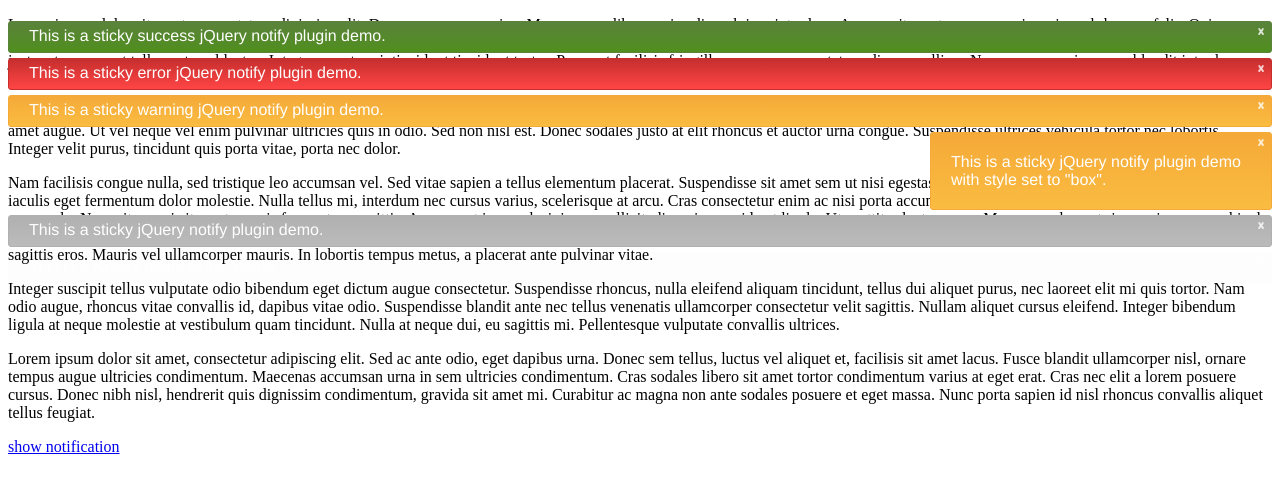
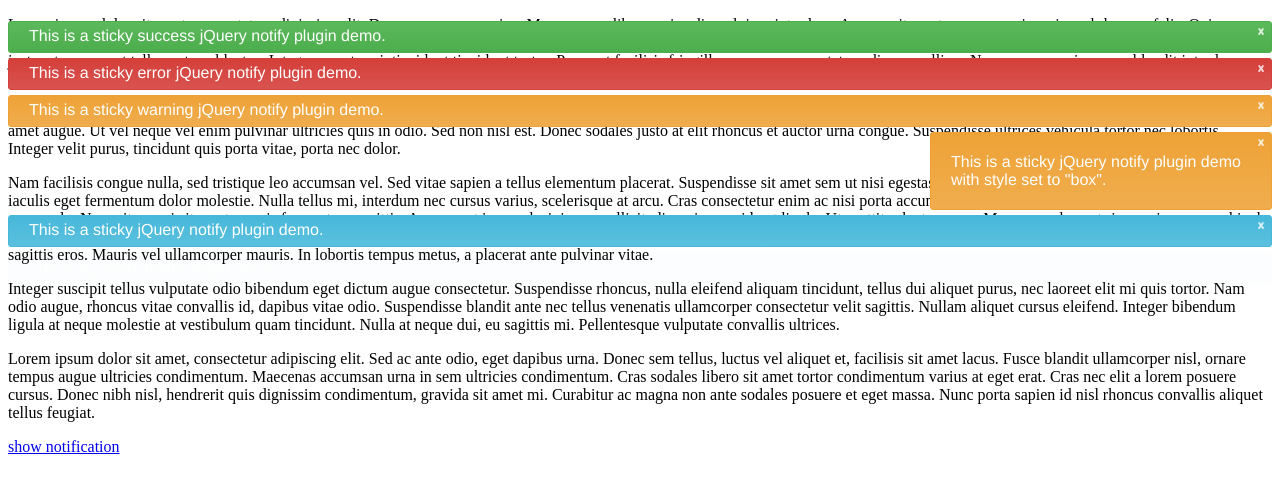
Before and after one commit to vincentkeizer/notify, a plain HTML site: page index.html in a window 1280 px wide. Drawn offline with Linux system fonts and the light colour scheme.

Commit message:
updated colors to match bootstrap

```diff
--- a/notify.css
+++ b/notify.css
@@ -1,25 +1,25 @@
 .notify
 {
-    background: #BBBBBB;
+    background: #5bc0de;
     /* IE10 Consumer Preview */
-    background-image: -ms-linear-gradient(top, #B0B0B0 0%, #BBBBBB 100%);
+    background-image: -ms-linear-gradient(top, #46b8da 0%, #5bc0de 100%);
 
     /* Mozilla Firefox */
-    background-image: -moz-linear-gradient(top, #B0B0B0 0%, #BBBBBB 100%);
+    background-image: -moz-linear-gradient(top, #46b8da 0%, #5bc0de 100%);
 
     /* Opera */
-    background-image: -o-linear-gradient(top, #B0B0B0 0%, #BBBBBB 100%);
+    background-image: -o-linear-gradient(top, #46b8da 0%, #5bc0de 100%);
 
     /* Webkit (Safari/Chrome 10) */
-    background-image: -webkit-gradient(linear, left top, left bottom, color-stop(0, #B0B0B0), color-stop(1, #BBBBBB));
+    background-image: -webkit-gradient(linear, left top, left bottom, color-stop(0, #46b8da), color-stop(1, #5bc0de));
 
     /* Webkit (Chrome 11+) */
-    background-image: -webkit-linear-gradient(top, #B0B0B0 0%, #BBBBBB 100%);
+    background-image: -webkit-linear-gradient(top, #46b8da 0%, #5bc0de 100%);
 
     /* W3C Markup, IE10 Release Preview */
-    background-image: linear-gradient(to bottom, #B0B0B0 0%, #BBBBBB 100%);
+    background-image: linear-gradient(to bottom, #46b8da 0%, #5bc0de 100%);
     border-radius: 3px;
-    border: 1px solid #B0B0B0;
+    border: 1px solid #46b8da;
     padding: 5px 20px;
     margin-top: 5px;
     left:0;
@@ -31,71 +31,71 @@
 
 .notify.success
 {
-    border: 1px solid #5A823B;
-    background:#508F1E;
+    border: 1px solid #4cae4c;
+    background:#5cb85c;
     /* IE10 Consumer Preview */
-    background-image: -ms-linear-gradient(top, #5A823B 0%, #508F1E 100%);
+    background-image: -ms-linear-gradient(top, #4cae4c 0%, #5cb85c 100%);
 
     /* Mozilla Firefox */
-    background-image: -moz-linear-gradient(top, #5A823B 0%, #508F1E 100%);
+    background-image: -moz-linear-gradient(top, #5cb85c 0%, #4cae4c 100%);
 
     /* Opera */
-    background-image: -o-linear-gradient(top, #5A823B 0%, #508F1E 100%);
+    background-image: -o-linear-gradient(top, #5cb85c 0%, #4cae4c 100%);
 
     /* Webkit (Safari/Chrome 10) */
-    background-image: -webkit-gradient(linear, left top, left bottom, color-stop(0, #5A823B), color-stop(1, #508F1E));
+    background-image: -webkit-gradient(linear, left top, left bottom, color-stop(0, #4cae4c), color-stop(1, #5cb85c));
 
     /* Webkit (Chrome 11+) */
-    background-image: -webkit-linear-gradient(top, #5A823B 0%, #508F1E 100%);
+    background-image: -webkit-linear-gradient(top, #5cb85c 0%, #4cae4c 100%);
 
     /* W3C Markup, IE10 Release Preview */
-    background-image: linear-gradient(to bottom, #5A823B 0%, #508F1E 100%);
+    background-image: linear-gradient(to bottom, #5cb85c 0%, #4cae4c 100%);
 }
 
 .notify.error
 {
-    border: 1px solid #C62E2E;
-    background:#FF4545;
+    border: 1px solid #d43f3a;
+    background:#d9534f;
     /* IE10 Consumer Preview */
-    background-image: -ms-linear-gradient(top, #C62E2E 0%, #FF4545 100%);
+    background-image: -ms-linear-gradient(top, #d43f3a 0%, #d9534f 100%);
 
     /* Mozilla Firefox */
-    background-image: -moz-linear-gradient(top, #C62E2E 0%, #FF4545 100%);
+    background-image: -moz-linear-gradient(top, #d43f3a 0%, #d9534f 100%);
 
     /* Opera */
-    background-image: -o-linear-gradient(top, #C62E2E 0%, #FF4545 100%);
+    background-image: -o-linear-gradient(top, #d43f3a 0%, #d9534f 100%);
 
     /* Webkit (Safari/Chrome 10) */
-    background-image: -webkit-gradient(linear, left top, left bottom, color-stop(0, #C62E2E), color-stop(1, #FF4545));
+    background-image: -webkit-gradient(linear, left top, left bottom, color-stop(0, #d43f3a), color-stop(1, #d9534f));
 
     /* Webkit (Chrome 11+) */
-    background-image: -webkit-linear-gradient(top, #C62E2E 0%, #FF4545 100%);
+    background-image: -webkit-linear-gradient(top, #d43f3a 0%, #d9534f 100%);
 
     /* W3C Markup, IE10 Release Preview */
-    background-image: linear-gradient(to bottom, #C62E2E 0%, #FF4545 100%);
+    background-image: linear-gradient(to bottom, #d43f3a 0%, #d9534f 100%);
 }
 
 .notify.warning
 {
-    border: 1px solid #F5A938;
-    background:#FABC41;
+    border: 1px solid #eea236;
+    background:#f0ad4e;
     /* IE10 Consumer Preview */
-    background-image: -ms-linear-gradient(top, #F5A938 0%, #FABC41 100%);
+    background-image: -ms-linear-gradient(top, #eea236 0%, #f0ad4e 100%);
 
     /* Mozilla Firefox */
-    background-image: -moz-linear-gradient(top, #F5A938 0%, #FABC41 100%);
+    background-image: -moz-linear-gradient(top, #eea236 0%, #f0ad4e 100%);
 
     /* Opera */
-    background-image: -o-linear-gradient(top, #F5A938 0%, #FABC41 100%);
+    background-image: -o-linear-gradient(top, #eea236 0%, #f0ad4e 100%);
 
     /* Webkit (Safari/Chrome 10) */
-    background-image: -webkit-gradient(linear, left top, left bottom, color-stop(0, #F5A938), color-stop(1, #FABC41));
+    background-image: -webkit-gradient(linear, left top, left bottom, color-stop(0, #eea236), color-stop(1, #f0ad4e));
 
     /* Webkit (Chrome 11+) */
-    background-image: -webkit-linear-gradient(top, #F5A938 0%, #FABC41 100%);
+    background-image: -webkit-linear-gradient(top, #eea236 0%, #f0ad4e 100%);
 
     /* W3C Markup, IE10 Release Preview */
-    background-image: linear-gradient(to bottom, #F5A938 0%, #FABC41 100%);
+    background-image: linear-gradient(to bottom, #eea236 0%, #f0ad4e 100%);
 }
 
 .notify.box
```
Also changed, not shown: notify.min.css.
